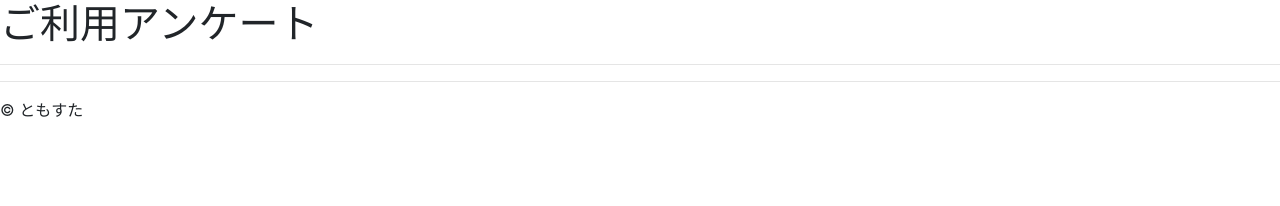
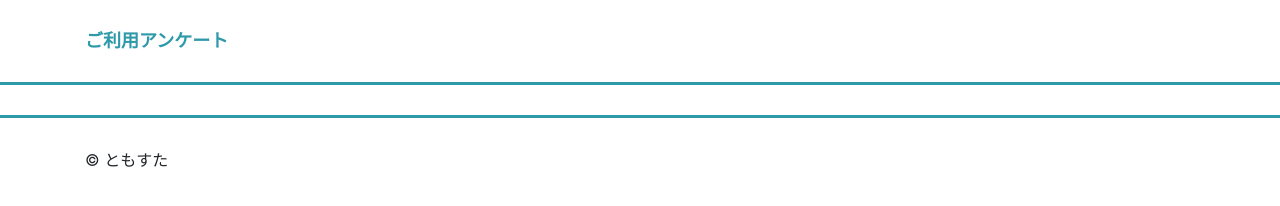
Before and after one commit to Takashi-1027/udemy-learn-02, a plain HTML site: page index.html in a window 1280 px wide. Drawn offline with nearby package versions, Linux system fonts and the light colour scheme.

Commit message:
[update] index.html and style.css

```diff
--- a/index.html
+++ b/index.html
@@ -13,17 +13,19 @@
 </head>
 
 <body>
+  <div class="container">
     <header>
       <h1>ご利用アンケート</h1>
     </header>
-</body>
-
+  </div>
   <hr>
   <hr>
   <!-- <hr>はホリゾンタルラインの略称で罫線を引くためのタグ -->
-
+  <div class="container">
     <footer>
       <p>&copy; ともすた</p>
     </footer>
+  </div>
+</body>
 
 </html>
--- a/style.css
+++ b/style.css
@@ -0,0 +1,15 @@
+header {
+  margin-top: 30px;
+  color: #2e99a9;
+}
+
+hr {
+  border-width: 3px;
+  border-color: #2e99a9;
+  margin: 30px 0;
+}
+
+h1 {
+  font-size: 18px;
+  font-weight: bold;
+}
```
Lines whose indentation alone changed are shown as unchanged.
